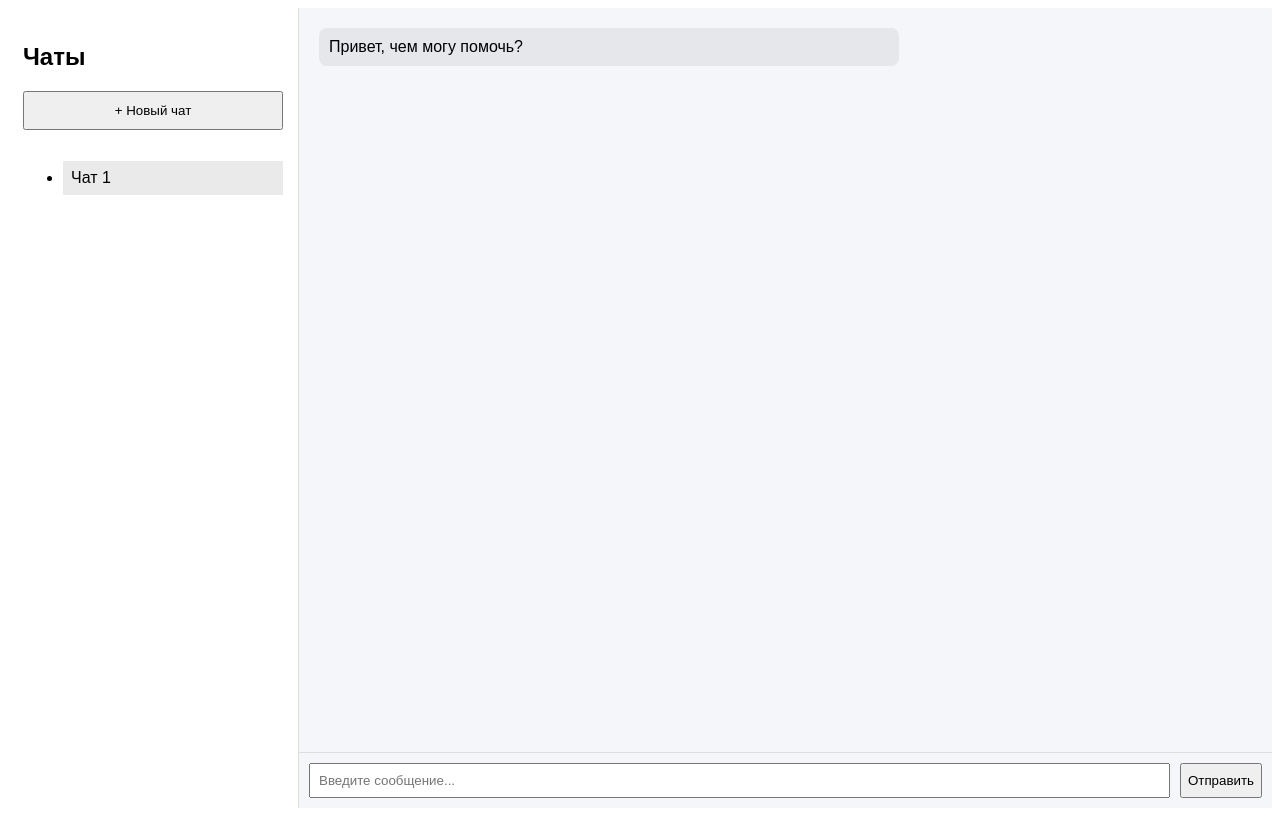
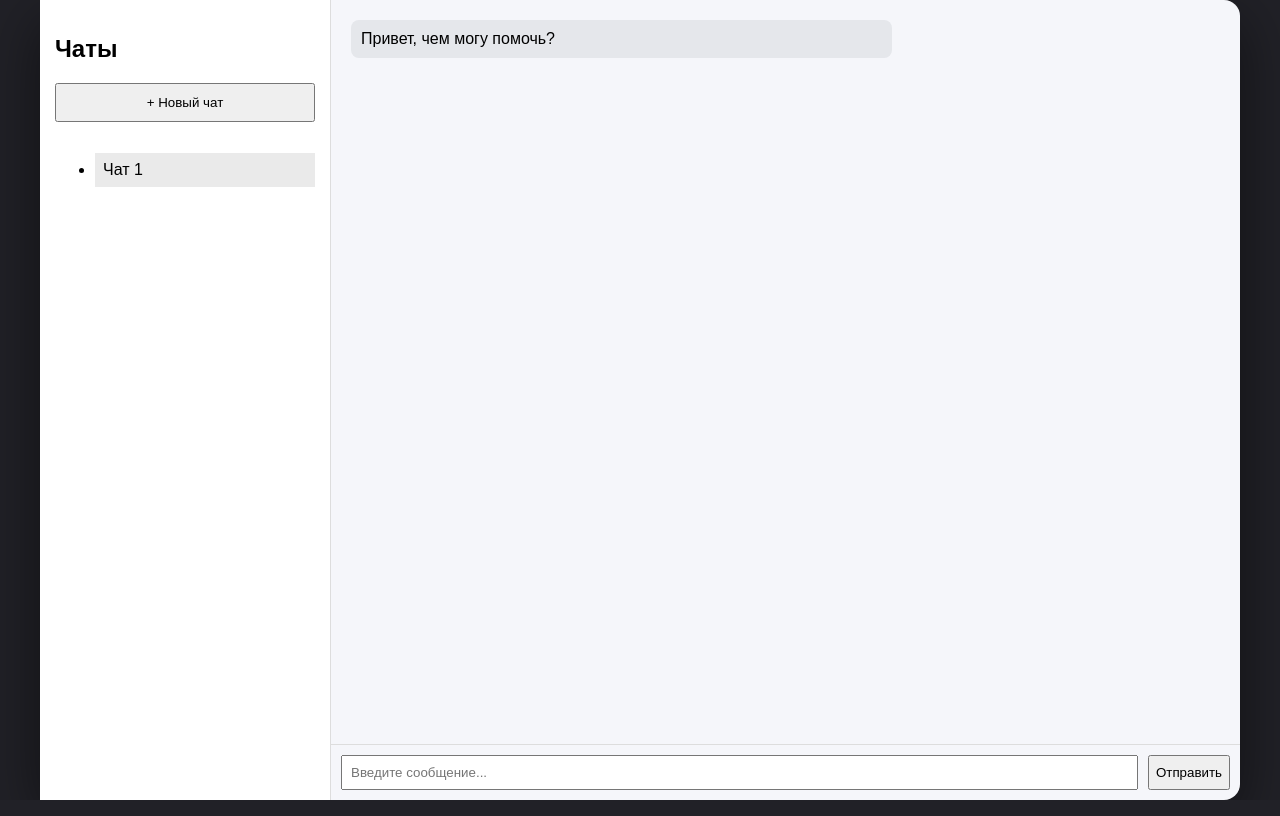
Before and after one commit to QweeeTleX/Chatbot, a React (Vite) app: page / in a window 1280 px wide. Built offline with nearby package versions, Linux system fonts and the light colour scheme.

Commit message:
slightly change background

```diff
--- a/src/styles/app.css
+++ b/src/styles/app.css
@@ -1,6 +1,26 @@
 .app {
 	display: flex;
+
+	width: 1200px;
 	height: 100vh;
+
 	background: #f5f6fa;
+
+
 	font-family: Arial, "Helvetica Neue", Helvetica, sans-serif;
+	max-width: 1200xp;
+	max-height: auto;
+	margin: auto;
+	box-shadow: 0 20px 60px rgba(0, 0, 0, 0.5);
+	border-radius: 16px;
+
 }
+
+body {
+  margin: 0;
+  background-color: #212127;
+
+  display: flex;
+  justify-content: center;
+  align-items: center;
+}
```
